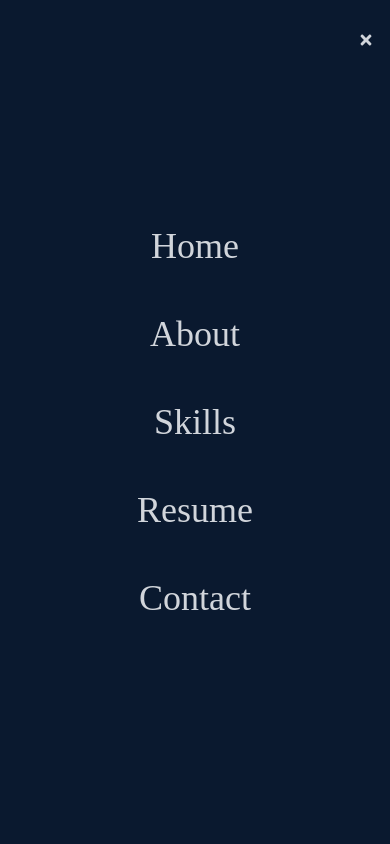
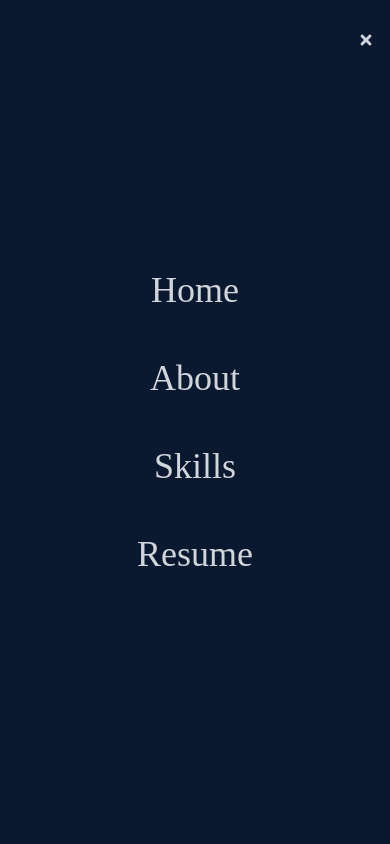
Before and after one commit to michaelwang110/portfolio-react-app, a React (Create React App) app: page / in a window 390 px wide. Both pictures are taken after a click on the element 366 px from the left and 40 px from the top of the page. Shown: the top 844 px of the page. Built offline with nearby package versions, Linux system fonts and the light colour scheme.

Commit message:
added react scroll to mobile menu

```diff
--- a/src/components/Footer.jsx
+++ b/src/components/Footer.jsx
@@ -1,9 +1,9 @@
 import React from 'react'
 import Socials from './Socials';
+
 const Footer = () => {
   return (
     <div name='footer' className='sm:flex w-full h-fit bg-[#0a192f] text-gray-300 pt-52'>
-      {/* Container */}
         {/* desktop */}
         <div className='sm:flex hidden ml-5 text-sm'>
           <span className='text-gray-400'>© 2022 All rights reserved. –&nbsp;</span> Designed & Coded by Michael Wang
--- a/src/components/Header.jsx
+++ b/src/components/Header.jsx
@@ -14,22 +14,22 @@ const Header = () => {
 
       {/* Menu */}
       <ul className='hidden md:flex'>
-        <li>
+        <li className='hover:text-white hover:underline duration-1000'>
           <Link to='home' smooth={true} duration={500}>
             Home
           </Link>
         </li>
-        <li>
+        <li className='hover:text-white hover:underline duration-1000'>
           <Link to='about' smooth={true} duration={500}>
             About
           </Link>
         </li>
-        <li>
+        <li className='hover:text-white hover:underline duration-1000'>
           <Link to='skills' smooth={true} duration={500}>
             Skills
           </Link>
         </li>
-        <li>
+        <li className='hover:text-white hover:underline duration-1000'>
           <Link to='resume' smooth={true} duration={500}>
             Resume
           </Link>
@@ -43,11 +43,26 @@ const Header = () => {
 
       {/* Mobile Menu */}
       <ul className={!nav ? 'hidden' : 'absolute top-0 left-0 w-full h-screen bg-[#0a192f] flex flex-col justify-center items-center'}>
-        <li className='py-6 text-4xl'>Home</li>
-        <li className='py-6 text-4xl'>About</li>
-        <li className='py-6 text-4xl'>Skills</li>
-        <li className='py-6 text-4xl'>Resume</li>
-        <li className='py-6 text-4xl'>Contact</li>
+        <li className='py-6 text-4xl hover:text-white hover:underline duration-1000'>
+          <Link onClick={handleClick} to='home' smooth={true} duration={500}>
+            Home
+          </Link>
+        </li>
+        <li className='py-6 text-4xl hover:text-white hover:underline duration-1000'>
+          <Link onClick={handleClick} to='about' smooth={true} duration={500}>
+            About
+          </Link>
+        </li>
+        <li className='py-6 text-4xl hover:text-white hover:underline duration-1000'>
+          <Link onClick={handleClick} to='skills' smooth={true} duration={500}>
+            Skills
+          </Link>
+        </li>
+        <li className='py-6 text-4xl hover:text-white hover:underline duration-1000'>
+          <Link onClick={handleClick} to='resume' smooth={true} duration={500}>
+            Resume
+          </Link>
+        </li>
       </ul>
     </div>
   )
--- a/src/components/Home.jsx
+++ b/src/components/Home.jsx
@@ -1,5 +1,5 @@
 import React from 'react';
-import '../styles/Home.css';
+import '../styles/Bubbles.css';
 
 const Home = () => {
   return (
```
Also changed, not shown: src/styles/Bubbles.css (renamed from src/styles/Home.css).
